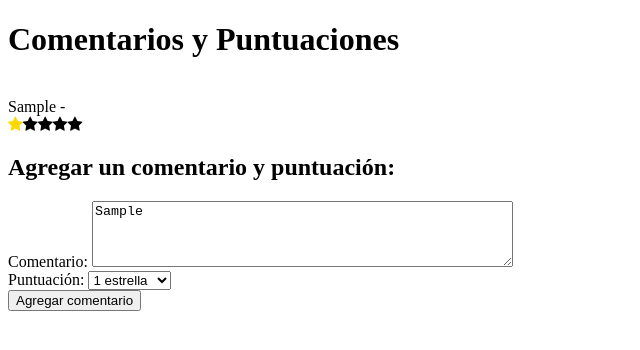
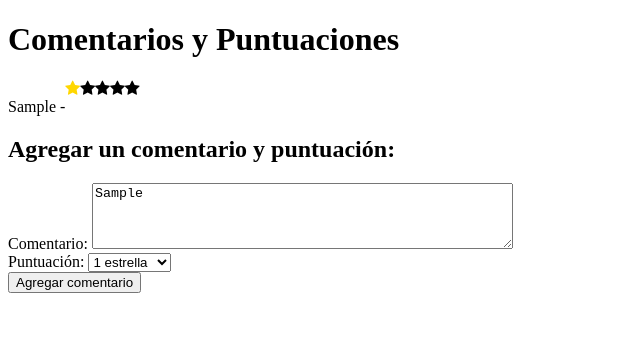
Before and after one commit to rociogim23/Desafio-12, a plain HTML site: page index.html in a window 1280 px wide. Both pictures are taken after typing "Sample" into the empty fields and a click on the input "Agregar comentario". Shown: the whole page, without its empty margins (0-640 px from the left). Drawn offline with Linux system fonts and the light colour scheme; no server answers.

Commit message:
Estrellas en línea con los comentarios

```diff
--- a/script.js
+++ b/script.js
@@ -39,6 +39,7 @@ function crearCardComentario(comentario) {
     let puntaje = document.getElementById("rating").value;
 	let ratingEstrellas = crearRatingEstrellas(puntaje);
 	let card = document.createElement("p");
+    card.classList.add("p-style");
 
 	card.innerText = `
     ${comentario} -
--- a/style.css
+++ b/style.css
@@ -3,3 +3,7 @@
     font-size: 24px;
     color: gold;
 }
+
+.p-style{
+    display:flex;
+}
```
